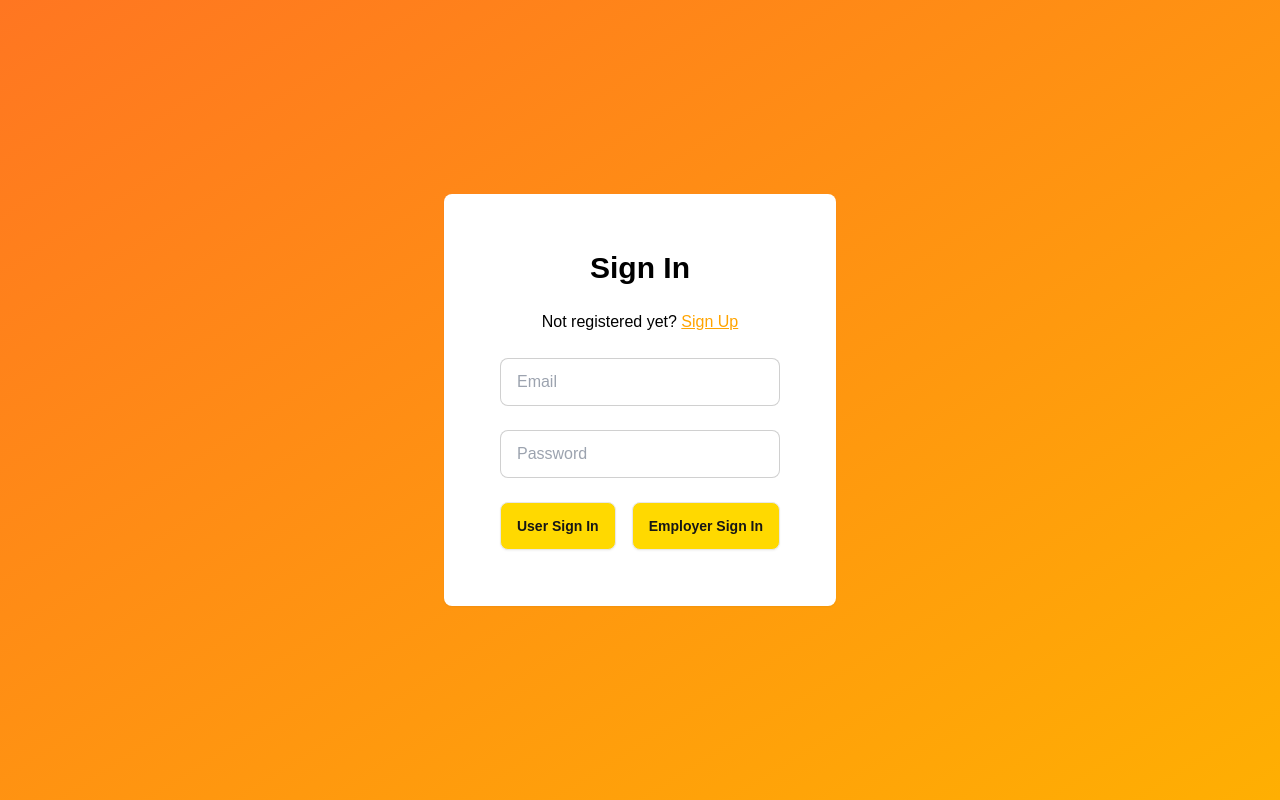
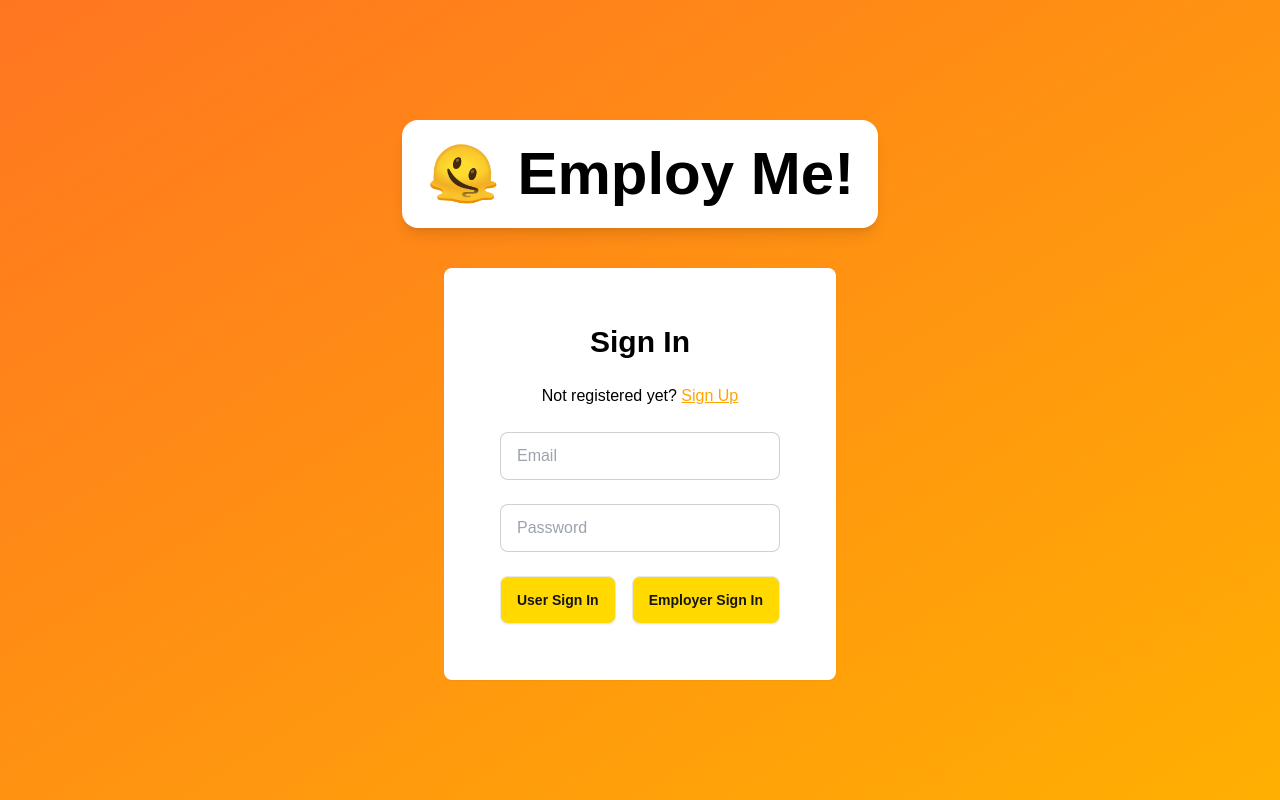
Before and after one commit to TysonLine/hackathon, a Next.js app: page / in a window 1280 px wide. Built offline with nearby package versions, Linux system fonts and the light colour scheme.

Commit message:
update sign in page

```diff
--- a/src/app/page.tsx
+++ b/src/app/page.tsx
@@ -42,8 +42,11 @@ export default function Index() {
 
     //todo: form requireed password and email
     return (
-        <div className="w-screen h-screen bg-gradient-to-br from-[#FF7621] to-[#FFAF02] flex justify-center items-center">
-            <Card className="flex flex-col justify-center items-center gap-6">
+        <div className="w-screen h-screen bg-gradient-to-br from-[#FF7621] to-[#FFAF02] flex flex-col justify-center items-center gap-10">
+            <div className="transition-all duration-300 hover:scale-105 cursor-pointer bg-white p-6 rounded-2xl shadow-lg text-black hover:shadow-2xl">
+                <h1 className="font-bold text-6xl">🫠 Employ Me!</h1>
+            </div>
+            <Card className="flex flex-col justify-center items-center gap-6 transition-all duration-300 hover:scale-105  hoveer:shado-2xl">
                 <h1 className="text-3xl font-bold">Sign In</h1>
                 <p>
                     Not registered yet?{" "}
```
